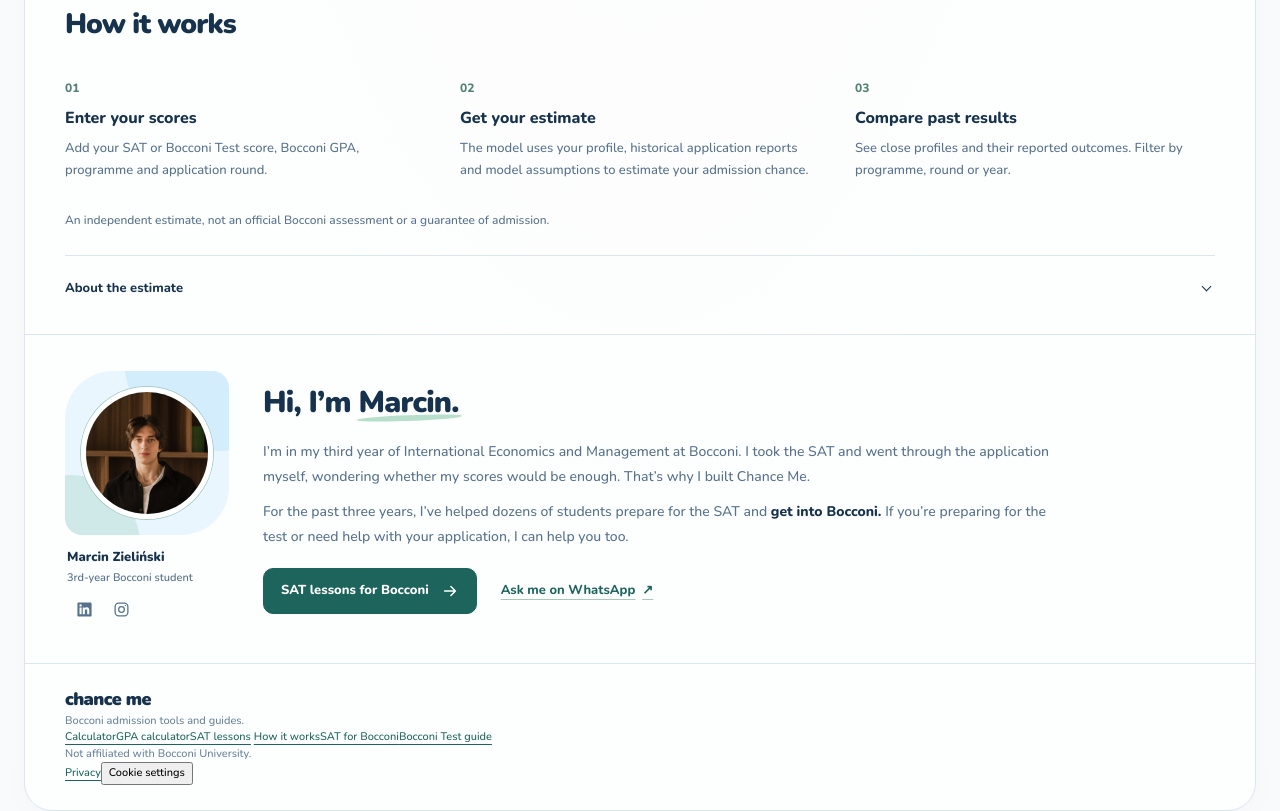
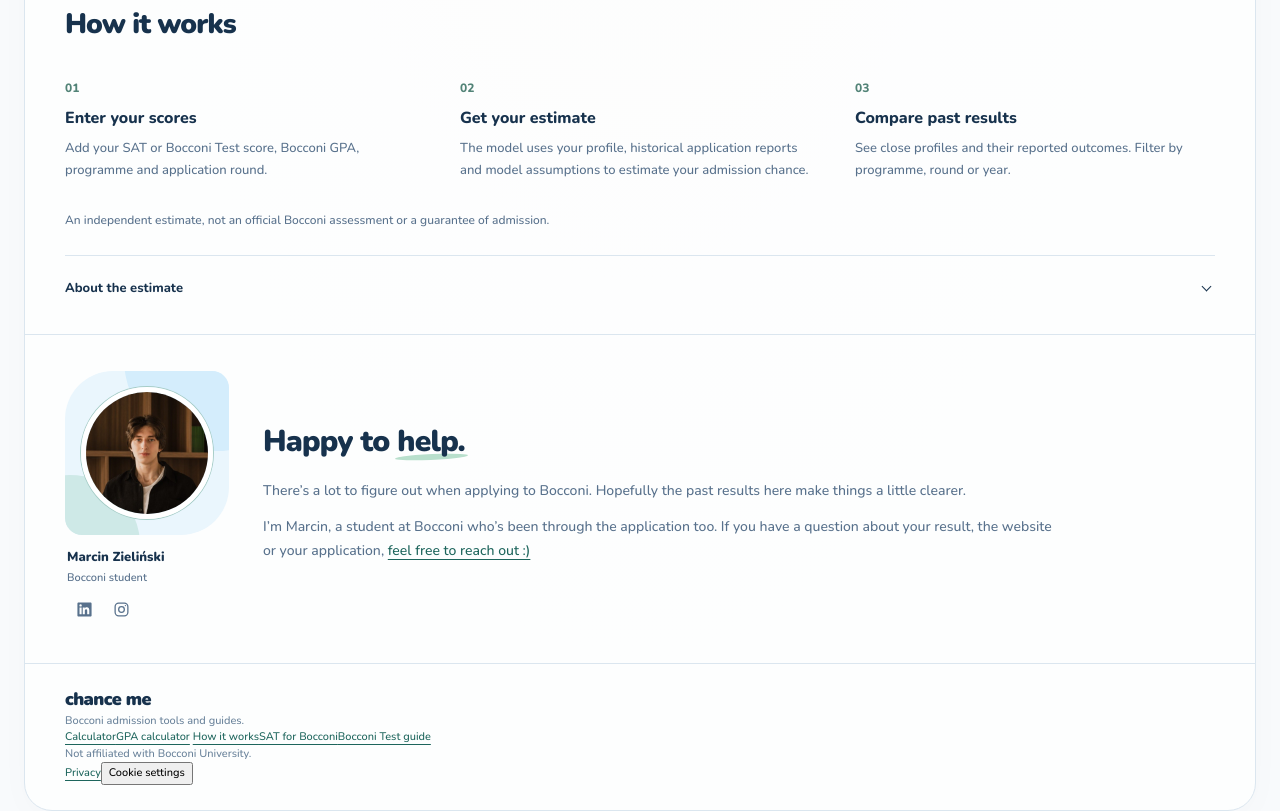
Before and after one commit to zielinskimarcin/chanceme, a website: page src/pages/index.html in a window 1280 px wide. Shown: the part 877-1688 px from the top of the page. Drawn offline with Linux system fonts and the light colour scheme; no server answers.

Commit message:
Make homepage contact friendly and remove SAT promotion

```diff
--- a/src/pages/index.html
+++ b/src/pages/index.html
@@ -25,7 +25,6 @@
       <nav id="main-nav" aria-label="Main navigation">
         <a class="current" href="#calculator" aria-current="page">Calculator</a>
         <a href="/bocconi-gpa-calculator/">GPA calculator</a>
-        <a href="/sat-tutoring/">SAT lessons</a>
         <div class="nav-dropdown" id="guides-dropdown">
           <button id="guides-toggle" class="guides-toggle" type="button" aria-expanded="false" aria-controls="guides-panel">Guides <span class="chevron" aria-hidden="true"></span></button>
           <div class="guides-panel" id="guides-panel" hidden>
@@ -114,14 +113,13 @@
       </section>
       <section class="about-section" id="about" aria-labelledby="about-title">
         <div class="about-person">
-          <div class="about-portrait-art"><img class="author-photo" src="/assets/marcin.png" alt="Marcin Zieliński, Bocconi student and SAT tutor" width="144" height="144" loading="lazy" decoding="async"></div>
-          <div class="about-person-caption"><p>Marcin Zieliński<span>3rd-year Bocconi student</span></p><div class="social-links"><a class="social-link" aria-label="LinkedIn" title="LinkedIn" href="https://www.linkedin.com/in/marcin-zielinski-b208822bb/" target="_blank" rel="noopener noreferrer"><svg viewBox="0 0 24 24" fill="currentColor" aria-hidden="true"><path d="M20.45 2H3.55C2.69 2 2 2.68 2 3.52v16.96C2 21.32 2.69 22 3.55 22h16.9c.86 0 1.55-.68 1.55-1.52V3.52C22 2.68 21.31 2 20.45 2ZM7.93 18.75H4.98V9.2h2.95v9.55ZM6.46 7.9a1.71 1.71 0 1 1 0-3.42 1.71 1.71 0 0 1 0 3.42Zm12.29 10.85H15.8v-4.64c0-1.1-.02-2.52-1.54-2.52-1.54 0-1.78 1.2-1.78 2.44v4.72H9.53V9.2h2.83v1.3h.04c.4-.75 1.36-1.54 2.8-1.54 3 0 3.55 1.97 3.55 4.53v5.26Z"/></svg><span>LinkedIn</span></a><a class="social-link" aria-label="Instagram" title="Instagram" href="https://www.instagram.com/marzielinski/" target="_blank" rel="noopener noreferrer"><svg viewBox="0 0 24 24" fill="none" stroke="currentColor" stroke-width="1.8" aria-hidden="true"><rect x="3" y="3" width="18" height="18" rx="5"/><circle cx="12" cy="12" r="4"/><circle cx="17.5" cy="6.5" r="1" fill="currentColor" stroke="none"/></svg><span>Instagram</span></a></div></div>
+          <div class="about-portrait-art"><img class="author-photo" src="/assets/marcin.png" alt="Marcin Zieliński, creator of Chance Me and Bocconi student" width="144" height="144" loading="lazy" decoding="async"></div>
+          <div class="about-person-caption"><p>Marcin Zieliński<span>Bocconi student</span></p><div class="social-links"><a class="social-link" aria-label="LinkedIn" title="LinkedIn" href="https://www.linkedin.com/in/marcin-zielinski-b208822bb/" target="_blank" rel="noopener noreferrer"><svg viewBox="0 0 24 24" fill="currentColor" aria-hidden="true"><path d="M20.45 2H3.55C2.69 2 2 2.68 2 3.52v16.96C2 21.32 2.69 22 3.55 22h16.9c.86 0 1.55-.68 1.55-1.52V3.52C22 2.68 21.31 2 20.45 2ZM7.93 18.75H4.98V9.2h2.95v9.55ZM6.46 7.9a1.71 1.71 0 1 1 0-3.42 1.71 1.71 0 0 1 0 3.42Zm12.29 10.85H15.8v-4.64c0-1.1-.02-2.52-1.54-2.52-1.54 0-1.78 1.2-1.78 2.44v4.72H9.53V9.2h2.83v1.3h.04c.4-.75 1.36-1.54 2.8-1.54 3 0 3.55 1.97 3.55 4.53v5.26Z"/></svg><span>LinkedIn</span></a><a class="social-link" aria-label="Instagram" title="Instagram" href="https://www.instagram.com/marzielinski/" target="_blank" rel="noopener noreferrer"><svg viewBox="0 0 24 24" fill="none" stroke="currentColor" stroke-width="1.8" aria-hidden="true"><rect x="3" y="3" width="18" height="18" rx="5"/><circle cx="12" cy="12" r="4"/><circle cx="17.5" cy="6.5" r="1" fill="currentColor" stroke="none"/></svg><span>Instagram</span></a></div></div>
         </div>
         <div class="about-copy">
-          <h2 id="about-title">Hi, I’m <span>Marcin.</span></h2>
-          <p>I’m in my third year of International Economics and Management at Bocconi. I took the SAT and went through the application myself, wondering whether my scores would be enough. That’s why I built Chance Me.</p>
-          <p>For the past three years, I’ve helped dozens of students prepare for the SAT and <strong>get into Bocconi.</strong> If you’re preparing for the test or need help with your application, I can help you too.</p>
-          <div class="about-links"><a class="lesson-link" href="/sat-tutoring/">SAT lessons for Bocconi <svg viewBox="0 0 20 20" fill="none" stroke="currentColor" stroke-width="1.6" aria-hidden="true"><path d="M4 10h12m-5-5 5 5-5 5" stroke-linecap="round" stroke-linejoin="round"/></svg></a><a class="about-whatsapp" href="https://wa.me/48572626422?text=Hi%20Marcin!%20I%20have%20a%20question%20about%20SAT%20or%20applying%20to%20Bocconi." target="_blank" rel="noopener noreferrer">Ask me on WhatsApp <span aria-hidden="true">↗</span></a></div>
+          <h2 id="about-title">Happy to <span>help.</span></h2>
+          <p>There’s a lot to figure out when applying to Bocconi. Hopefully the past results here make things a little clearer.</p>
+          <p>I’m Marcin, a student at Bocconi who’s been through the application too. If you have a question about your result, the website or your application, <a href="https://wa.me/393513609028?text=Hi%20Marcin!%20I%20have%20a%20question%20about%20Chance%20Me." target="_blank" rel="noopener noreferrer">feel free to reach out :)</a></p>
         </div>
       </section>
     </main>
@@ -129,7 +127,7 @@
       <div class="footer-top">
         <div class="footer-brand"><a class="footer-wordmark" href="/#calculator">chance me</a><p>Bocconi admission tools and guides.</p></div>
         <nav class="footer-nav" aria-label="Footer navigation">
-          <a href="/#calculator">Calculator</a><a href="/bocconi-gpa-calculator/">GPA calculator</a><a href="/sat-tutoring/">SAT lessons</a>
+          <a href="/#calculator">Calculator</a><a href="/bocconi-gpa-calculator/">GPA calculator</a>
           <a href="/#how-it-works">How it works</a><a href="/bocconi-sat-score/">SAT for Bocconi</a><a href="/bocconi-test-score/">Bocconi Test guide</a>
         </nav>
       </div>
```
